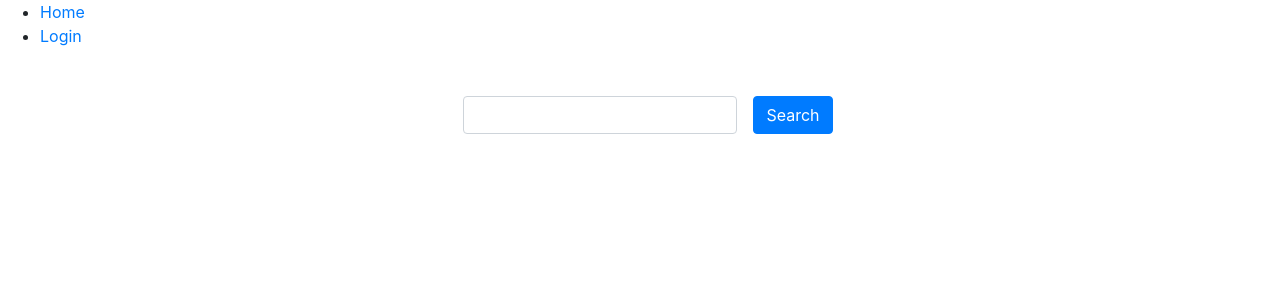
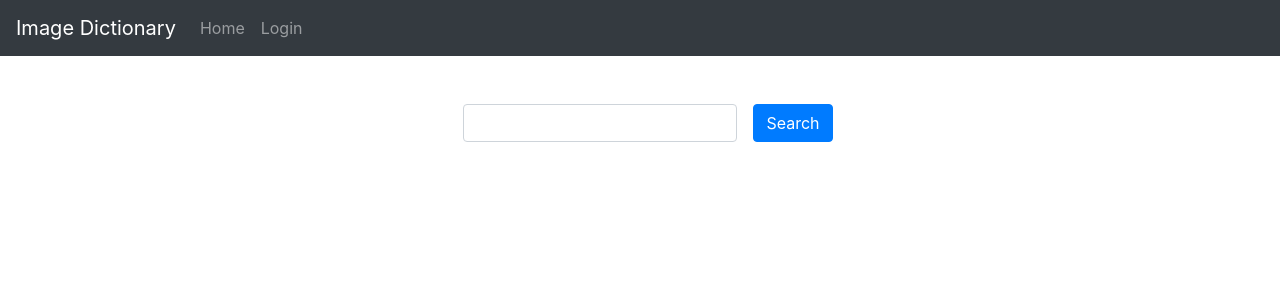
Before and after one commit to newsatit/image-dictionary-frontend, a React (Create React App) app: page / in a window 1280 px wide. Shown: the top 300 px of the page. Built offline with nearby package versions, Linux system fonts and the light colour scheme.

Commit message:
Add logout  + navbar style

```diff
--- a/src/App.css
+++ b/src/App.css
@@ -31,3 +31,8 @@
     transform: rotate(360deg);
   }
 } */
+
+button.nav-link {
+  border: none;
+  background-color: inherit;
+}
--- a/src/App.js
+++ b/src/App.js
@@ -53,24 +53,45 @@
       }
     />
   )
-  // TODO: handle logout
+
   return (
     <AuthContext.Provider value={{ state: authState, dispatch: authDispatch }}>
       <BrowserRouter>
         <div>
-          <nav>
-            <ul>
-              <li>
-                <Link to="/">Home</Link>
-              </li>
-              <li>
+          <nav className="navbar navbar-expand navbar-dark bg-dark">
+            <div className="navbar-brand">Image Dictionary</div>
+            <div className="collapse navbar-collapse">
+              <ul className="navbar-nav mr-auto">
+                <li className="nav-item">
+                  <Link to="/" className="nav-link">
+                    Home
+                  </Link>
+                </li>
                 {isAuthenticated ? (
-                  <Link to="/history">History</Link>
+                  <>
+                    <li className="nav-item">
+                      <Link to="/history" className="nav-link">
+                        History
+                      </Link>
+                    </li>
+                    <li className="nav-item">
+                      <button
+                        onClick={() => authDispatch({ type: "LOGOUT" })}
+                        className="nav-link"
+                      >
+                        Logout
+                      </button>
+                    </li>
+                  </>
                 ) : (
-                  <Link to="/login">Login</Link>
+                  <li className="nav-item">
+                    <Link to="/login" className="nav-link">
+                      Login
+                    </Link>
+                  </li>
                 )}
-              </li>
-            </ul>
+              </ul>
+            </div>
           </nav>
           {/* A <Switch> looks through its children <Route> and
               renders the first one that matches the current URL. */}
```
